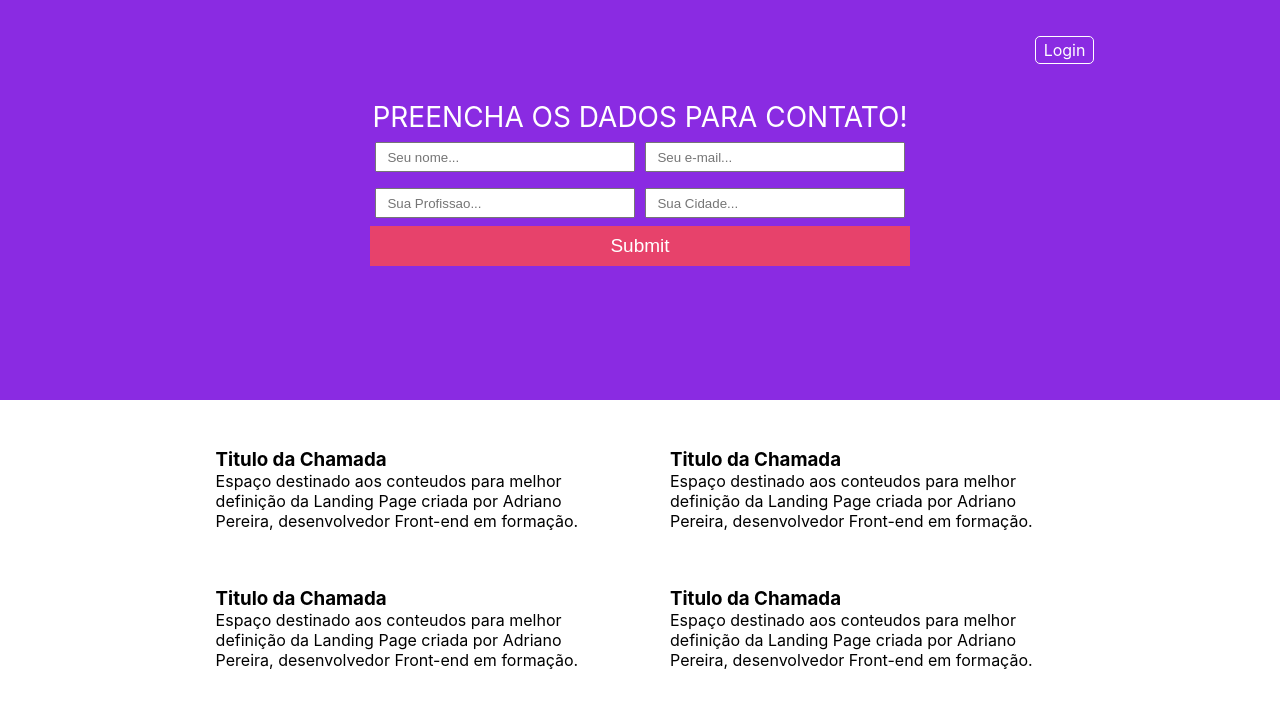
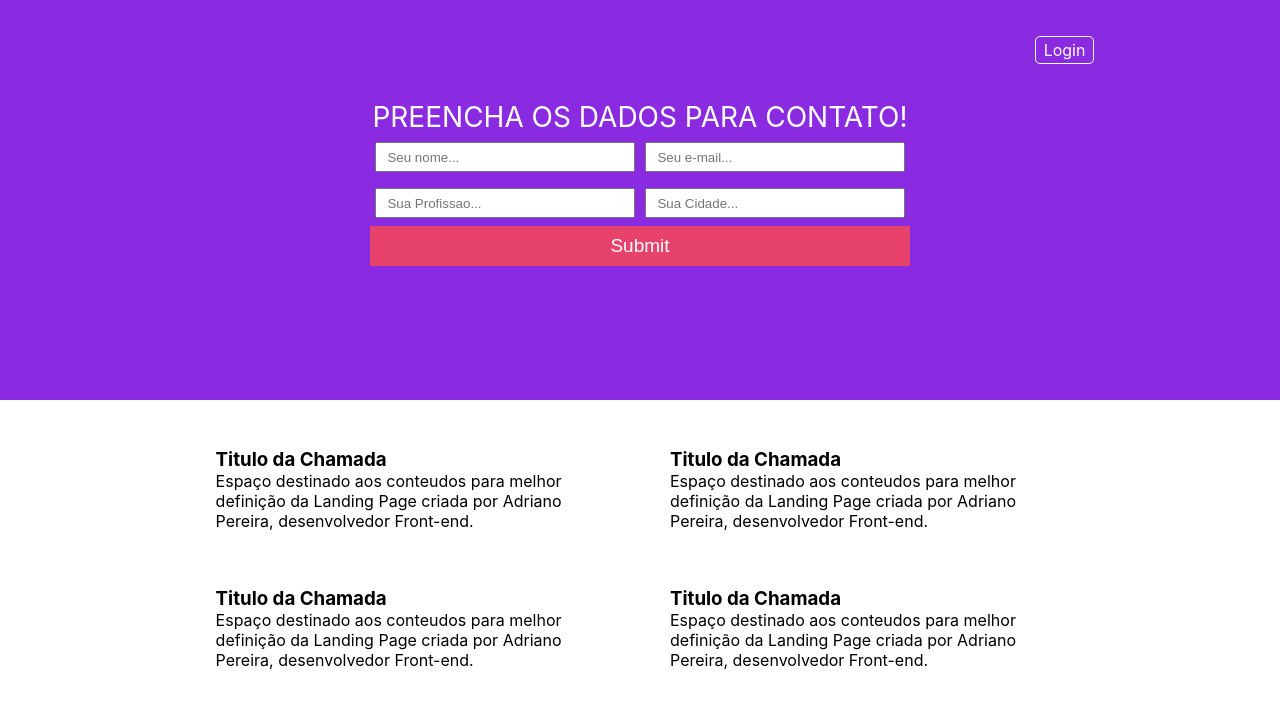
Before and after one commit to ADRIANOANIMUS/landingPage, a React (Create React App) app in the folder projeto/: page / in a window 1280 px wide. Shown: the top 708 px of the page. Built offline with nearby package versions, Linux system fonts and the light colour scheme.

Commit message:
Updating

```diff
--- a/projeto/src/Conteudo.js
+++ b/projeto/src/Conteudo.js
@@ -5,26 +5,22 @@ function Conteudo(){
           <div className="conteudo-single">
             <h3>Titulo da Chamada</h3>
             <p>Espaço destinado aos conteudos para melhor definição da Landing Page
-              criada por Adriano Pereira, desenvolvedor Front-end
-              em formação.</p>
+              criada por Adriano Pereira, desenvolvedor Front-end.</p>
           </div>
           <div className="conteudo-single">
             <h3>Titulo da Chamada</h3>
             <p>Espaço destinado aos conteudos para melhor definição da Landing Page
-              criada por Adriano Pereira, desenvolvedor Front-end
-              em formação.</p>
+              criada por Adriano Pereira, desenvolvedor Front-end.</p>
           </div>
           <div className="conteudo-single">
             <h3>Titulo da Chamada</h3>
             <p>Espaço destinado aos conteudos para melhor definição da Landing Page
-              criada por Adriano Pereira, desenvolvedor Front-end
-              em formação.</p>
+              criada por Adriano Pereira, desenvolvedor Front-end.</p>
           </div>
           <div className="conteudo-single">
             <h3>Titulo da Chamada</h3>
             <p>Espaço destinado aos conteudos para melhor definição da Landing Page
-              criada por Adriano Pereira, desenvolvedor Front-end
-              em formação.</p>
+              criada por Adriano Pereira, desenvolvedor Front-end.</p>
           </div>
         </div>
       </div>
```
